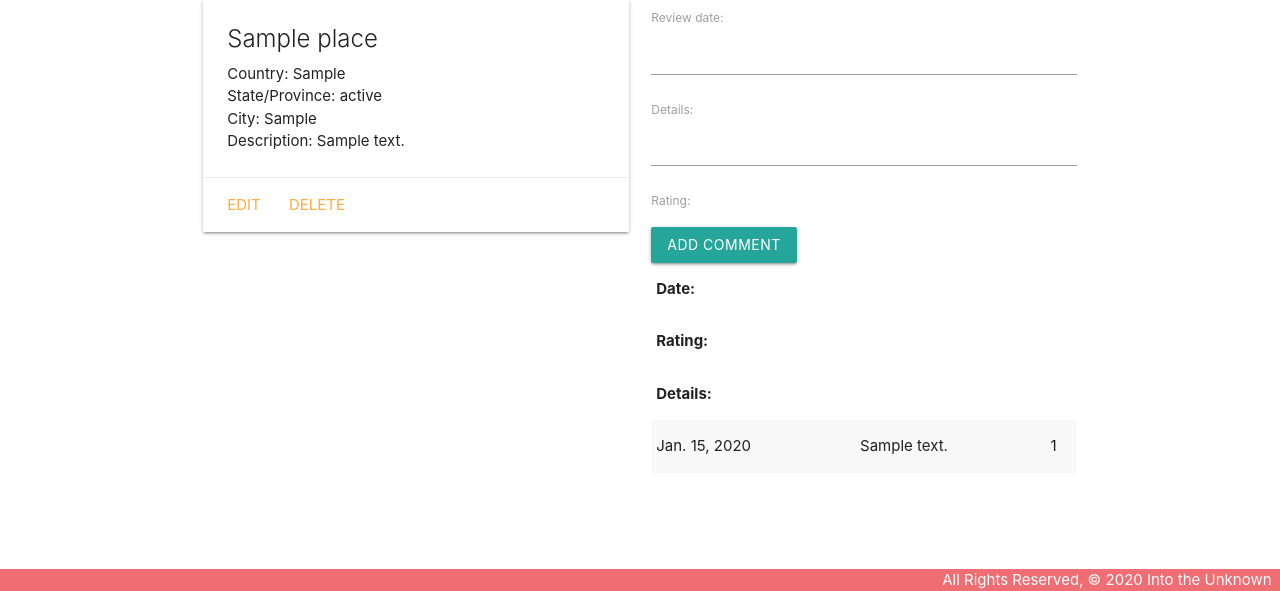
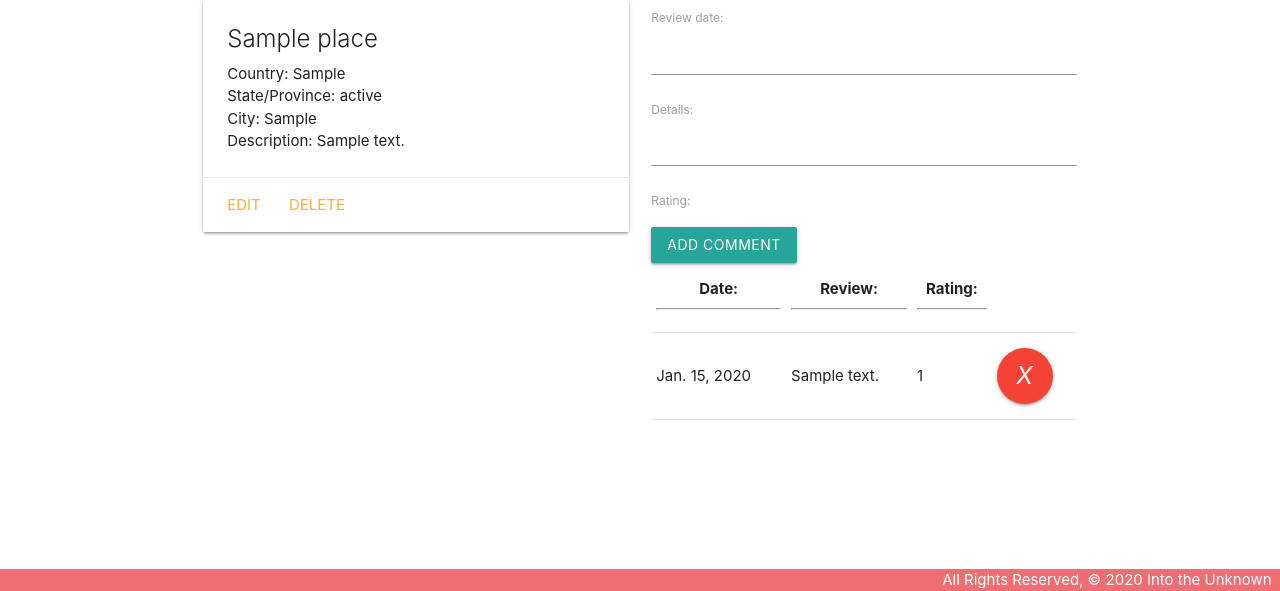
Before and after one commit to skylarw19/into-the-unknown, a Django app: page /places/1/ in a window 1280 px wide. Shown: the part 209-800 px from the top of the page. Run offline with Django 3.2, Linux system fonts and the light colour scheme; a user stored in the database is signed in; tables that the repository leaves empty hold one stand-in row (values such as "Sample post").

Commit message:
add delete review fucntionality

```diff
--- a/main_app/templates/places/detail.html
+++ b/main_app/templates/places/detail.html
@@ -25,11 +25,13 @@
       {{ review_form.as_p }}
       <input type="submit" class="btn" value="Add Comment">
     </form>
-    <table class="striped">
+    <table class="highlight">
       <thead>
-        <tr><th>Date:</th></tr>
-        <tr><th>Rating:</th></tr>
-        <tr><th>Details:</th></tr>
+        <tr>
+        <th><center>Date:</center><hr></th>
+        <th><center>Review:</center><hr></th>
+        <th><center>Rating:</center><hr></th>
+        </tr>
       </thead>
       <tbody>
         {% for review in place.review_set.all %}
@@ -37,12 +39,15 @@
             <td>{{review.date}}</td>
             <td>{{review.details}}</td>
             <td>{{review.rating}}</td>
-          </tr>
+            <td><a class="btn-floating btn-large waves-effect waves-light red" href="{% url 'delete_review' review.id %}"><i class="material-icons">X</a></td>
         {% endfor %}
       </tbody>
     </table>
   </div>
 
-
+<script>
+  var selectEl = document.getElementById('id_meal');
+  M.FormSelect.init(selectEl);
+</script>
 
 {% endblock %}
```
